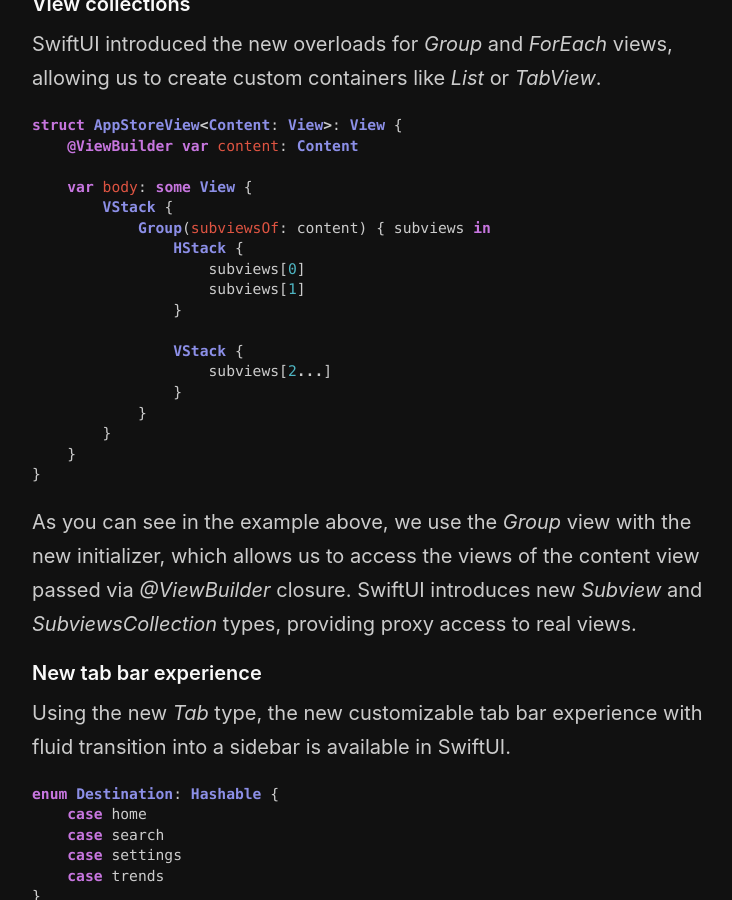
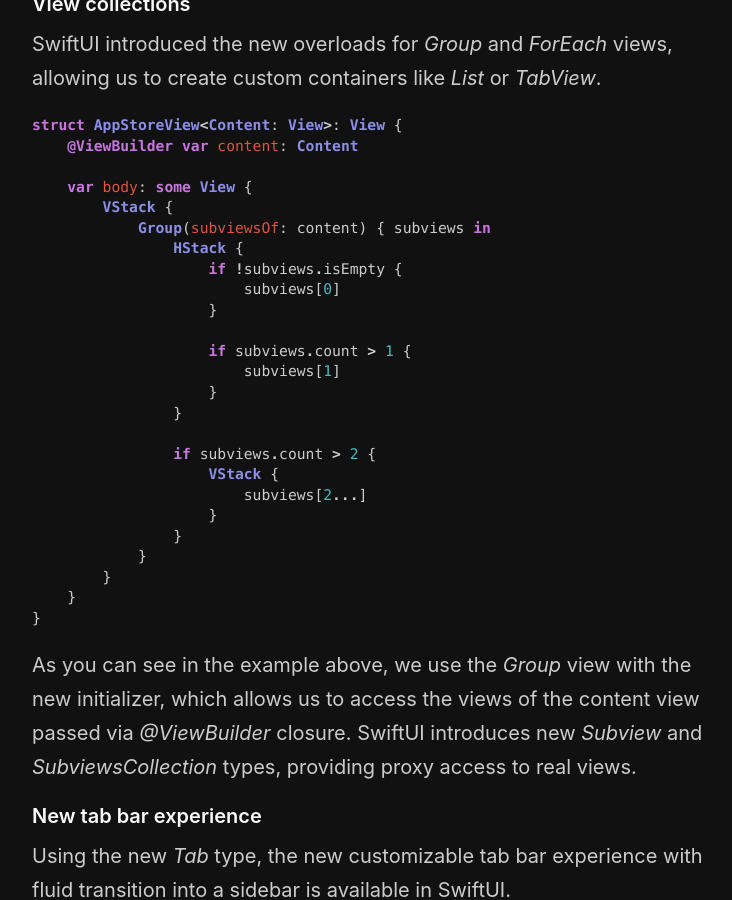
Before and after one commit to mecid/mecid.github.io, a Jekyll site: the page built from _posts/2024-06-10-what-is-new-in-swiftui-after-wwdc24.md, in a window 1280 px wide and 900 px high, scrolled down 737 px. Shown: the whole window, without its empty margins (258-990 px from the left). Built offline with Jekyll 4.4.1, drawn with Linux system fonts in a browser that asks for light colours.

Commit message:
wwdc 24 post code example improved

```diff
--- a/_posts/2024-06-10-what-is-new-in-swiftui-after-wwdc24.md
+++ b/_posts/2024-06-10-what-is-new-in-swiftui-after-wwdc24.md
@@ -22,12 +22,19 @@
         VStack {
             Group(subviewsOf: content) { subviews in
                 HStack {
-                    subviews[0]
-                    subviews[1]
+                    if !subviews.isEmpty {
+                        subviews[0]
+                    }
+
+                    if subviews.count > 1 {
+                        subviews[1]
+                    }
                 }
 
-                VStack {
-                    subviews[2...]
+                if subviews.count > 2 {
+                    VStack {
+                        subviews[2...]
+                    }
                 }
             }
         }
```
